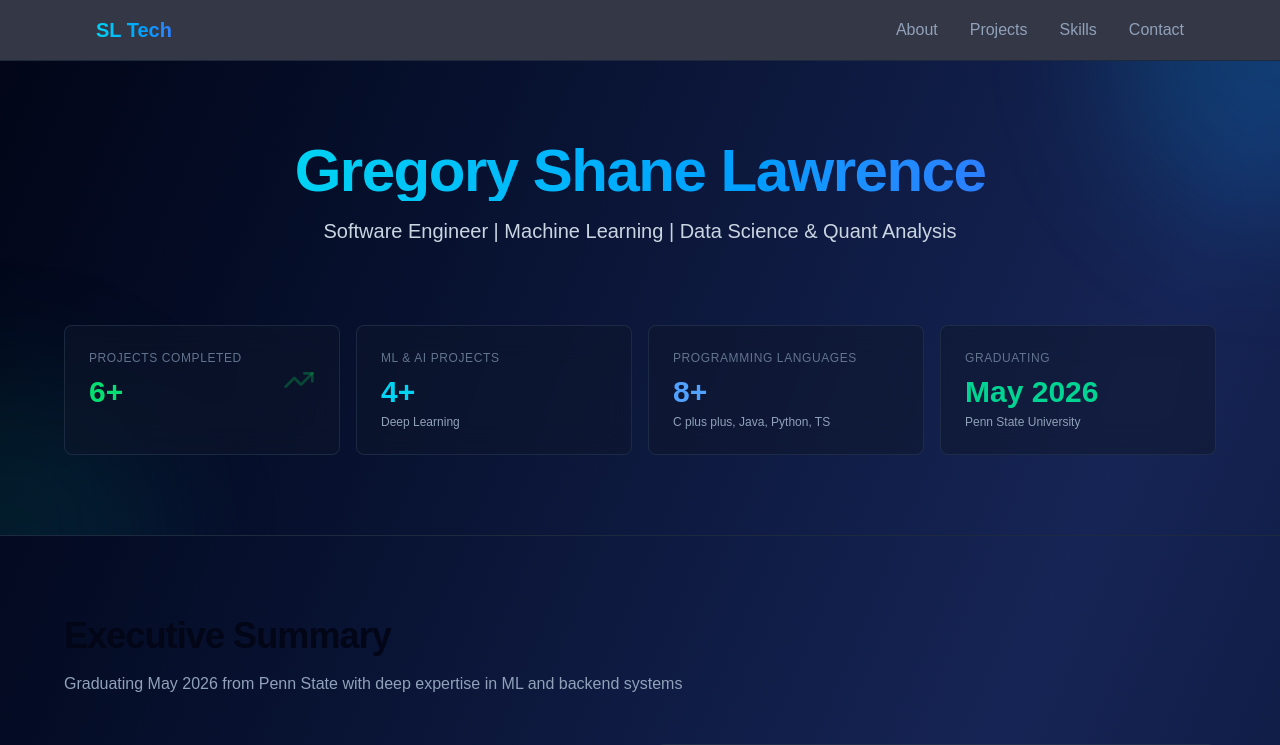
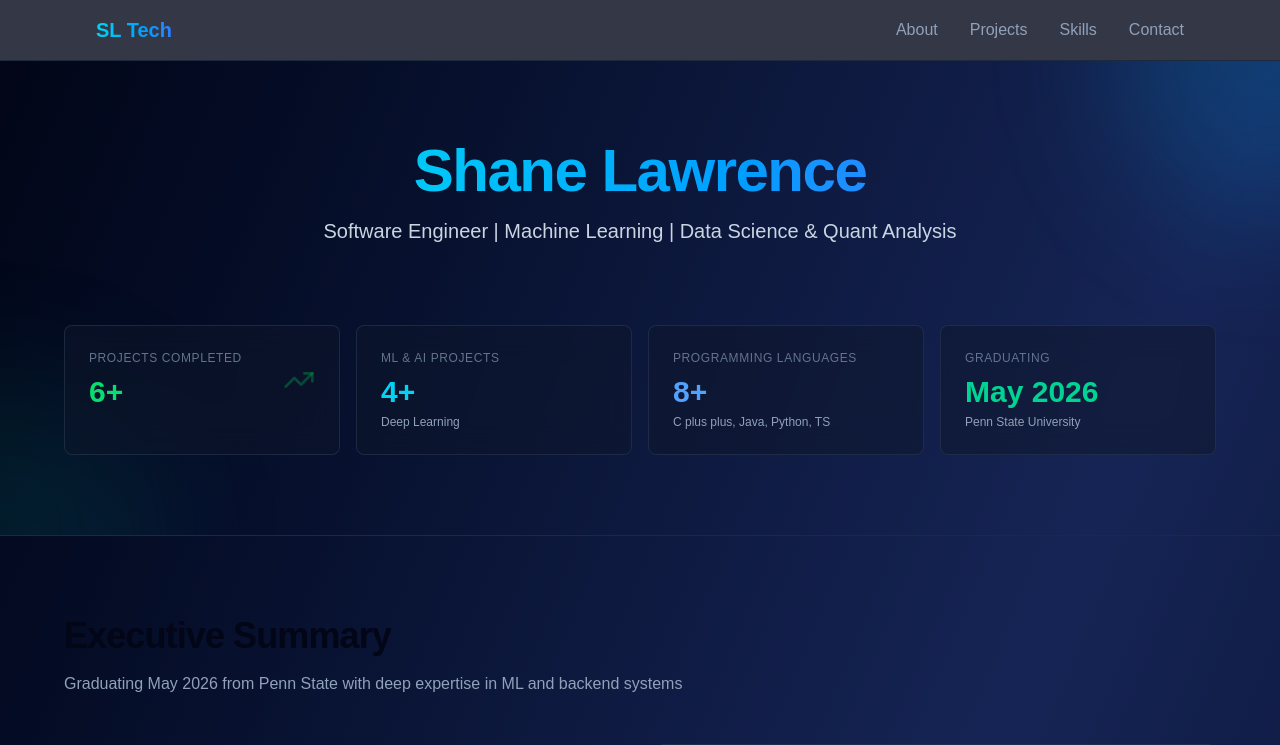
Before and after one commit to shanelawrence19/personal-website, a Next.js app: page / in a window 1280 px wide. Shown: the top 745 px of the page. Built offline with nearby package versions, Linux system fonts and the light colour scheme.

Commit message:
Removed my first name cus I hate it

```diff
--- a/app/home-page.tsx
+++ b/app/home-page.tsx
@@ -39,7 +39,7 @@ export default function HomePage() {
           >
             <div className="space-y-4">
               <h1 className="gradient-text text-5xl font-bold md:text-6xl">
-                Gregory Shane Lawrence
+                Shane Lawrence
               </h1>
               <p className="text-xl text-slate-300">
                 Software Engineer | Machine Learning | Data Science & Quant Analysis
```
